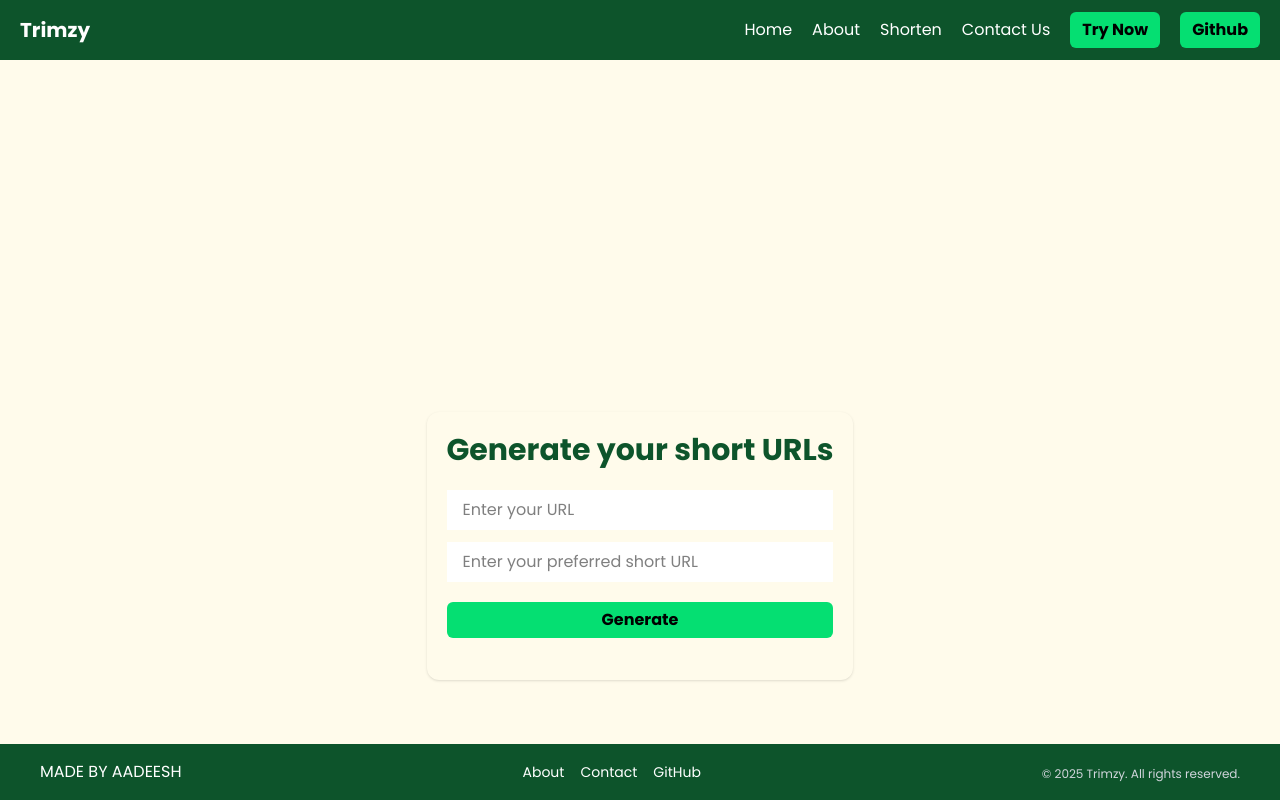
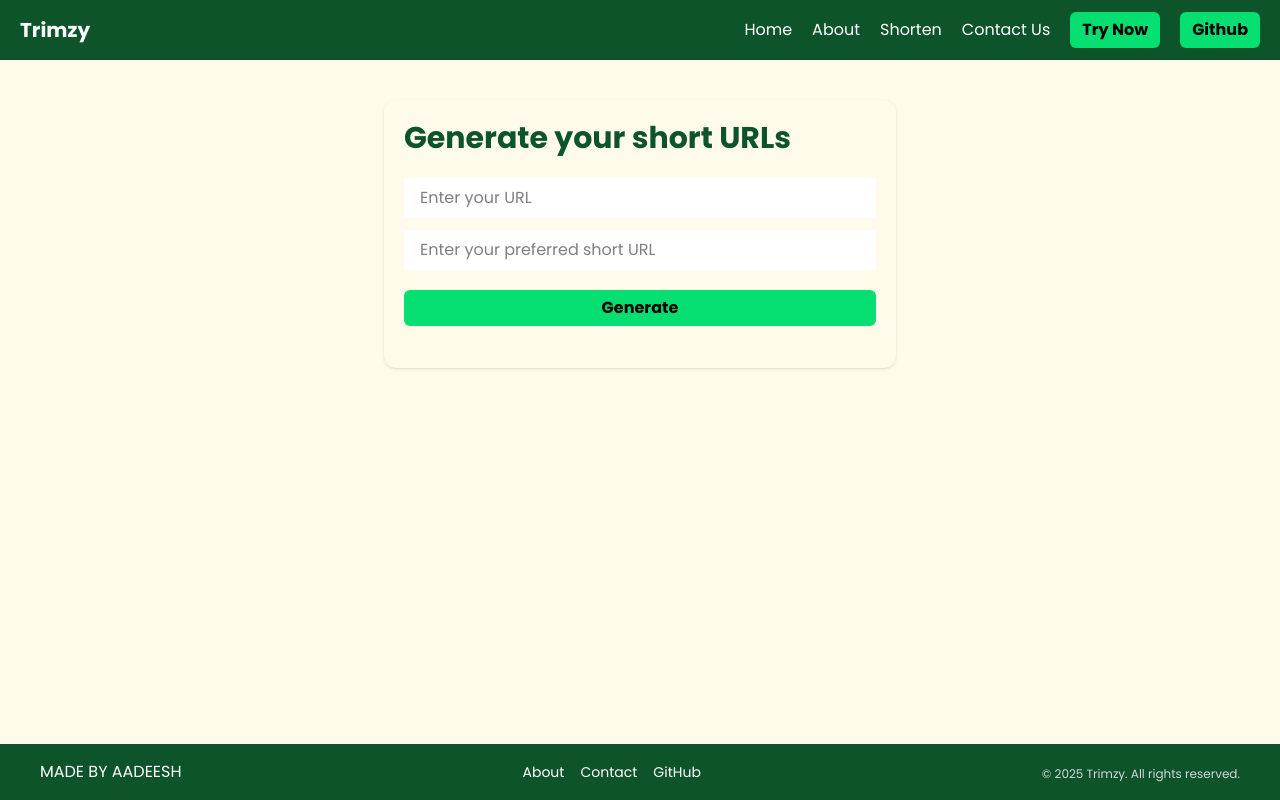
Before and after one commit to AadeeshRS/Trimzy, a Next.js app: page /shorten in a window 1280 px wide. Built offline with nearby package versions, Linux system fonts and the light colour scheme.

Commit message:
Fixed generate page

```diff
--- a/app/contact/page.js
+++ b/app/contact/page.js
@@ -5,7 +5,7 @@ const Contact = () => {
     <div className="max-w-xl mx-auto my-10 p-8 bg-amber-50 rounded-xl shadow flex flex-col gap-4">
       <h1 className="text-3xl font-bold text-green-900 mb-2">Contact Us</h1>
       <p>
-        Have questions, feedback, or need support? We’d love to hear from you!
+        Have questions, feedback, or need support? We'd love to hear from you!
       </p>
       <div>
         <span className="font-semibold">Email:</span>{' '}
--- a/app/layout.js
+++ b/app/layout.js
@@ -37,8 +37,8 @@ export default function RootLayout({ children }) {
         <Navbar/>
         <main className="flex-1 flex flex-col">
 
+        {children}
         </main>
-        {children}
         <Footer/>
       </body>
     </html>
--- a/app/shorten/page.js
+++ b/app/shorten/page.js
@@ -49,7 +49,7 @@ const Shorten = () => {
 
 
     return (
-        <div className='mx-auto max-w-lg bg-amber-50 shadow my-10 p-5 rounded-xl flex flex-col gap-3.5'>
+        <div className='w-full mx-auto sm:max-w-lg bg-amber-50 shadow my-10 p-5 rounded-xl flex flex-col gap-3.5'>
             <h1 className='text-3xl font-bold text-green-900 mb-2' >Generate your short URLs</h1>
             <div className='flex flex-col gap-3'>
                 <input type="text" value={url} placeholder='Enter your URL' onChange={e => { seturl(e.target.value) }} className='bg-white focus:outline-green-300 p-2 px-4' />
```
